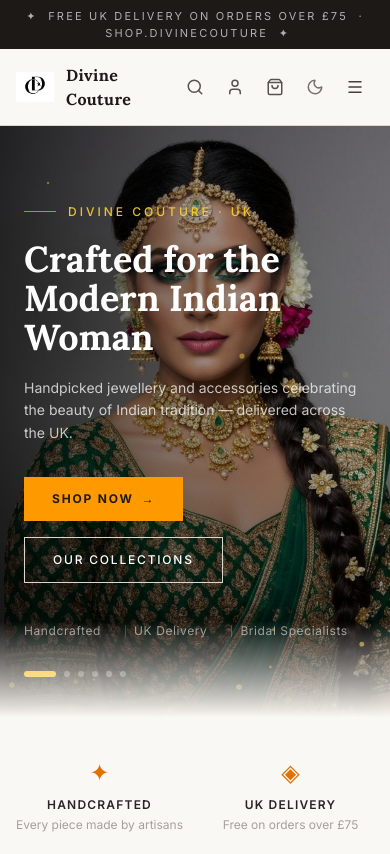
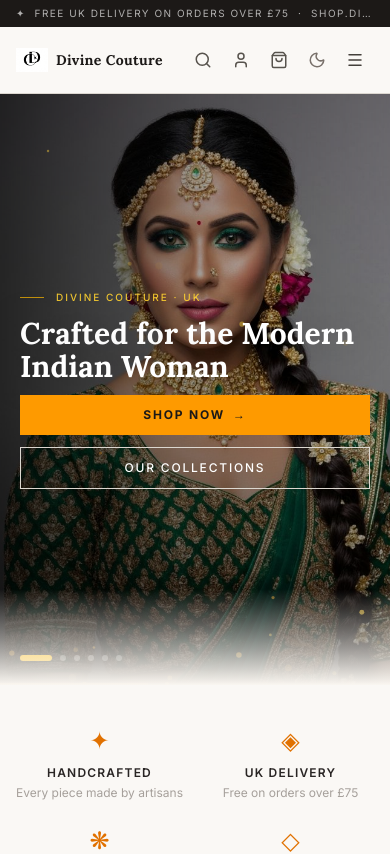
Before and after one commit to Drealpapi/D-C, a Next.js app: page / in a window 390 px wide. Shown: the top 854 px of the page. Built offline with nearby package versions, Linux system fonts and the light colour scheme.

Commit message:
Fix mobile layout — header, hero buttons and spacing

```diff
--- a/components/divine-header.tsx
+++ b/components/divine-header.tsx
@@ -39,7 +39,7 @@ export default function DivineHeader() {
       }`}
     >
       {/* Announcement bar */}
-      <div className="bg-stone-900 dark:bg-[#080a12] py-2 px-4 text-center text-[11px] tracking-[0.2em] text-white/65 uppercase">
+      <div className="bg-stone-900 dark:bg-[#080a12] py-1.5 px-4 text-center text-[10px] md:text-[11px] tracking-[0.15em] md:tracking-[0.2em] text-white/65 uppercase truncate">
         ✦ &nbsp;Free UK delivery on orders over £75&nbsp; · &nbsp;shop.divinecouture&nbsp; ✦
       </div>
 
@@ -47,10 +47,10 @@ export default function DivineHeader() {
       <div className="px-4 md:px-8 py-3.5 flex items-center justify-between max-w-7xl mx-auto">
 
         {/* Logo */}
-        <Link href="/" className="flex items-center gap-3 group">
-          <ThemeLogo size={38} />
+        <Link href="/" className="flex items-center gap-2 group shrink-0">
+          <ThemeLogo size={32} />
           <div className="flex flex-col leading-none">
-            <span className="font-serif text-base md:text-lg font-bold text-stone-900 dark:text-stone-100 tracking-wide group-hover:text-amber-700 dark:group-hover:text-amber-400 transition duration-300">
+            <span className="font-serif text-sm md:text-lg font-bold text-stone-900 dark:text-stone-100 tracking-wide group-hover:text-amber-700 dark:group-hover:text-amber-400 transition duration-300 whitespace-nowrap">
               Divine Couture
             </span>
             <span className="text-[9px] tracking-[0.22em] text-stone-400 dark:text-stone-500 uppercase hidden md:block">
@@ -74,7 +74,7 @@ export default function DivineHeader() {
         </nav>
 
         {/* Actions */}
-        <div className="flex items-center gap-0.5 md:gap-1">
+        <div className="flex items-center gap-0 md:gap-1">
           <button
             className="p-2.5 hover:bg-stone-100 dark:hover:bg-white/[0.06] rounded-full transition duration-200"
             aria-label="Search"
--- a/components/divine-hero.tsx
+++ b/components/divine-hero.tsx
@@ -135,17 +135,17 @@ export default function DivineHero({ title, subtitle, ctaText, ctaHref }: Divine
       </div>
 
       {/* Content */}
-      <div className="absolute inset-0 z-30 flex flex-col justify-center px-6 md:px-16 lg:px-24">
+      <div className="absolute inset-0 z-30 flex flex-col justify-center px-5 md:px-16 lg:px-24">
         <div className="max-w-2xl">
 
-          {/* Eyebrow — location label changes per slide */}
+          {/* Eyebrow */}
           <div
             key={`eyebrow-${current}`}
-            className="flex items-center gap-3 mb-5 md:mb-6 animate-fade-in"
+            className="flex items-center gap-3 mb-3 md:mb-6 animate-fade-in"
             style={{ animationDelay: '0.1s' }}
           >
-            <div className="h-px w-8 bg-amber-400/70" />
-            <p className="text-xs uppercase tracking-[0.25em] text-amber-300/90 font-medium">
+            <div className="h-px w-6 md:w-8 bg-amber-400/70" />
+            <p className="text-[10px] md:text-xs uppercase tracking-[0.2em] md:tracking-[0.25em] text-amber-300/90 font-medium">
               {slide.location}
             </p>
           </div>
@@ -153,40 +153,40 @@ export default function DivineHero({ title, subtitle, ctaText, ctaHref }: Divine
           {/* Title */}
           <h1
             key={`title-${current}`}
-            className="font-serif text-4xl sm:text-5xl md:text-6xl lg:text-7xl font-bold text-white leading-[1.08] mb-5 md:mb-6 animate-fade-up"
+            className="font-serif text-3xl sm:text-4xl md:text-6xl lg:text-7xl font-bold text-white leading-[1.1] mb-3 md:mb-6 animate-fade-up"
             style={{ animationDelay: '0.25s', textShadow: '0 2px 40px rgba(0,0,0,0.4)' }}
           >
             {current === 0 ? title : slide.tagline}
           </h1>
 
-          {/* Subtitle */}
+          {/* Subtitle — hidden on smallest screens to reduce clutter */}
           <p
             key={`sub-${current}`}
-            className="text-white/75 text-sm md:text-base lg:text-lg leading-relaxed mb-8 md:mb-10 max-w-lg animate-fade-up"
+            className="hidden sm:block text-white/75 text-sm md:text-base lg:text-lg leading-relaxed mb-6 md:mb-10 max-w-lg animate-fade-up"
             style={{ animationDelay: '0.4s' }}
           >
             {subtitle}
           </p>
 
-          {/* CTAs */}
-          <div className="flex flex-wrap gap-4 animate-fade-up" style={{ animationDelay: '0.55s' }}>
+          {/* CTAs — stacked on mobile, side by side on sm+ */}
+          <div className="flex flex-col sm:flex-row gap-3 animate-fade-up" style={{ animationDelay: '0.55s' }}>
             <Link
               href={ctaHref}
-              className="group relative inline-flex items-center gap-2 px-7 md:px-9 py-3.5 md:py-4 bg-amber-500 text-stone-900 text-xs md:text-sm font-bold tracking-[0.15em] uppercase overflow-hidden transition-all duration-300 hover:bg-amber-400 hover:shadow-[0_0_30px_rgba(212,175,55,0.4)]"
+              className="group relative inline-flex items-center justify-center gap-2 px-7 py-3 md:py-3.5 bg-amber-500 text-stone-900 text-xs font-bold tracking-[0.15em] uppercase transition-all duration-300 hover:bg-amber-400 hover:shadow-[0_0_30px_rgba(212,175,55,0.4)]"
             >
-              <span className="relative z-10">{ctaText}</span>
-              <span className="relative z-10 transition-transform duration-300 group-hover:translate-x-1">→</span>
+              <span>{ctaText}</span>
+              <span className="transition-transform duration-300 group-hover:translate-x-1">→</span>
             </Link>
             <Link
               href="/shop/collections"
-              className="inline-flex items-center gap-2 px-7 md:px-9 py-3.5 md:py-4 border border-white/40 text-white text-xs md:text-sm font-medium tracking-[0.15em] uppercase hover:border-amber-400/70 hover:text-amber-300 transition-all duration-300 backdrop-blur-sm"
+              className="inline-flex items-center justify-center gap-2 px-7 py-3 md:py-3.5 border border-white/40 text-white text-xs font-medium tracking-[0.15em] uppercase hover:border-amber-400/70 hover:text-amber-300 transition-all duration-300 backdrop-blur-sm"
             >
               Our Collections
             </Link>
           </div>
 
-          {/* Trust badges */}
-          <div className="flex items-center gap-6 mt-10 md:mt-12 animate-fade-in" style={{ animationDelay: '0.75s' }}>
+          {/* Trust badges — hidden on mobile, shown sm+ */}
+          <div className="hidden sm:flex items-center gap-5 mt-8 md:mt-12 animate-fade-in" style={{ animationDelay: '0.75s' }}>
             {['Handcrafted', 'UK Delivery', 'Bridal Specialists'].map((badge, i) => (
               <div key={badge} className="flex items-center gap-2">
                 {i > 0 && <div className="w-px h-3 bg-white/20" />}
@@ -197,8 +197,8 @@ export default function DivineHero({ title, subtitle, ctaText, ctaHref }: Divine
         </div>
       </div>
 
-      {/* Slide indicators */}
-      <div className="absolute bottom-10 left-6 md:left-16 lg:left-24 z-30 flex items-center gap-2">
+      {/* Slide indicators — moved up slightly on mobile */}
+      <div className="absolute bottom-6 md:bottom-10 left-5 md:left-16 lg:left-24 z-30 flex items-center gap-2">
         {SLIDES.map((_, i) => (
           <button
             key={i}
```
